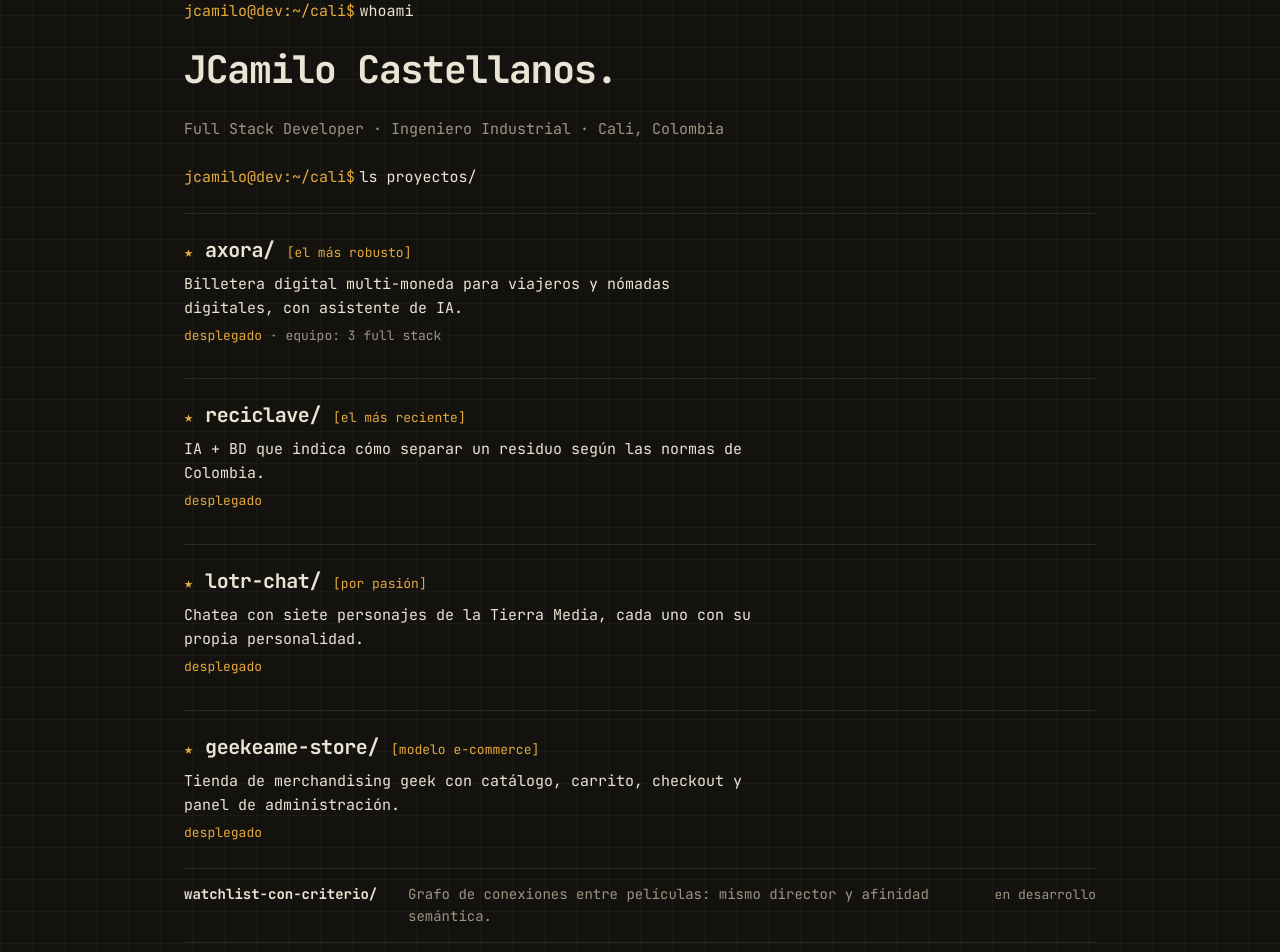
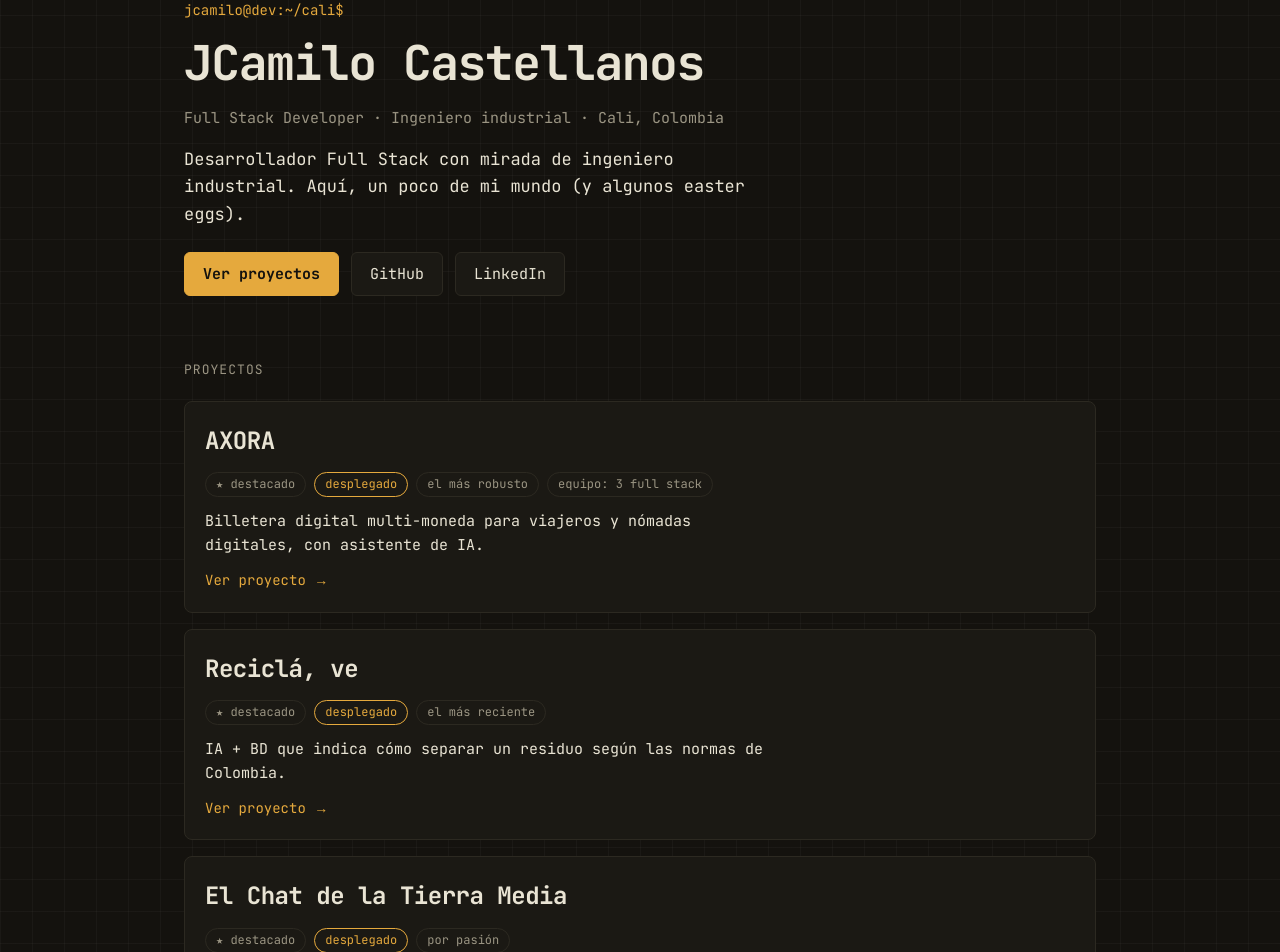
Before and after one commit to DonJuanC/portafolio, a Next.js app: page / in a window 1280 px wide. Shown: the part 113-1065 px from the top of the page. Built offline with nearby package versions, Linux system fonts and the light colour scheme.

Commit message:
Refactor: simplify home, project cards and optional terminal

```diff
--- a/src/app/page.module.css
+++ b/src/app/page.module.css
@@ -4,84 +4,119 @@
   padding: clamp(48px, 10vw, 112px) 24px;
   display: flex;
   flex-direction: column;
-  gap: 24px;
+  gap: 64px;
 }
 
-.line {
-  margin: 0;
+/* ---------- Cabecera ---------- */
+
+.hero {
+  display: flex;
+  flex-direction: column;
+  gap: 16px;
 }
 
-.prompt {
+.signature {
+  margin: 0;
   color: var(--accent);
-  margin-right: 0.5ch;
+  font-size: 14px;
 }
 
 .title {
   margin: 0;
-  font-size: clamp(28px, 5vw, 38px);
+  font-size: clamp(32px, 6vw, 48px);
   font-weight: 700;
-  line-height: 1.2;
+  line-height: 1.1;
   letter-spacing: -0.03em;
 }
 
-.dim {
+.role {
   margin: 0;
   color: var(--text-dim);
 }
 
-.cursor {
-  display: inline-block;
-  width: 9px;
-  height: 1.1em;
-  background: var(--accent);
-  vertical-align: text-bottom;
-  animation: blink 1.1s steps(1) infinite;
+.lead {
+  margin: 0;
+  max-width: 56ch;
+  font-size: 17px;
 }
 
-@keyframes blink {
-  50% {
-    opacity: 0;
-  }
+.actions {
+  display: flex;
+  flex-wrap: wrap;
+  gap: 12px;
+  margin-top: 8px;
 }
 
-@media (prefers-reduced-motion: reduce) {
-  .cursor {
-    animation: none;
-  }
+.btn {
+  display: inline-flex;
+  align-items: center;
+  min-height: 44px;
+  padding: 0 18px;
+  color: var(--text);
+  background: var(--surface);
+  border: 1px solid var(--line);
+  border-radius: 6px;
+  transition: border-color 0.15s, color 0.15s;
 }
 
-/* ---------- Catálogo de proyectos ---------- */
+.btn:hover {
+  color: var(--accent);
+  border-color: var(--accent);
+}
 
-.featured,
-.compact {
+.btnPrimary {
+  color: var(--bg);
+  font-weight: 700;
+  background: var(--accent);
+  border-color: var(--accent);
+}
+
+.btnPrimary:hover {
+  color: var(--bg);
+  background: var(--accent-hover);
+  border-color: var(--accent-hover);
+}
+
+/* ---------- Proyectos ---------- */
+
+.sectionTitle {
+  margin: 0 0 20px;
+  color: var(--text-dim);
+  font-size: 13px;
+  font-weight: 400;
+  letter-spacing: 0.08em;
+  text-transform: uppercase;
+}
+
+.grid {
   list-style: none;
   margin: 0;
   padding: 0;
+  display: grid;
+  grid-template-columns: repeat(2, minmax(0, 1fr));
+  gap: 16px;
 }
 
-.featured {
+.wide {
+  grid-column: 1 / -1;
+}
+
+.card {
   display: flex;
   flex-direction: column;
-  gap: 32px;
+  gap: 12px;
+  height: 100%;
+  padding: 20px;
+  color: var(--text);
+  background: var(--surface);
+  border: 1px solid var(--line);
+  border-radius: 8px;
+  transition: border-color 0.15s;
 }
 
-.item {
-  display: flex;
-  flex-direction: column;
-  gap: 6px;
-  padding-top: 20px;
-  border-top: 1px solid var(--line);
-}
-
-.itemHead {
-  display: flex;
-  flex-wrap: wrap;
-  align-items: baseline;
-  gap: 4px 12px;
-}
-
-.star {
-  color: var(--accent);
+.card:hover {
+  color: var(--text);
+  border-color: var(--accent);
 }
 
 .name {
@@ -90,73 +125,83 @@
   letter-spacing: -0.02em;
 }
 
-.tag {
+.wide .name {
+  font-size: 24px;
+}
+
+.badges {
+  display: flex;
+  flex-wrap: wrap;
+  gap: 8px;
+}
+
+.badge {
+  padding: 2px 10px;
+  color: var(--text-dim);
+  font-size: 12px;
+  border: 1px solid var(--line);
+  border-radius: 999px;
+}
+
+.badgeOn {
   color: var(--accent);
-  font-size: 13px;
+  border-color: var(--accent);
 }
 
 .tagline {
-  margin: 0;
   max-width: 64ch;
 }
 
-.meta {
-  margin: 0;
-  color: var(--text-dim);
-  font-size: 13px;
+.cta {
+  margin-top: auto;
+  color: var(--accent);
+  font-size: 14px;
 }
 
-.statusOn {
-  color: var(--accent);
+.cta span {
+  display: inline-block;
+  transition: transform 0.15s;
 }
 
-.compact {
-  display: flex;
-  flex-direction: column;
+.card:hover .cta span {
+  transform: translateX(4px);
+}
+
+/* ---------- Terminal opcional ---------- */
+
+.extra {
+  padding-top: 24px;
   border-top: 1px solid var(--line);
 }
 
-.row {
-  display: grid;
-  grid-template-columns: 200px minmax(0, 1fr) auto;
-  gap: 4px 24px;
-  align-items: baseline;
-  padding: 14px 0;
-  border-bottom: 1px solid var(--line);
-  font-size: 14px;
+.extra summary {
+  color: var(--accent);
+  cursor: pointer;
+  list-style: none;
 }
 
-.rowName {
-  font-weight: 700;
+.extra summary::-webkit-details-marker {
+  display: none;
 }
 
-.rowTagline {
-  color: var(--text-dim);
+.extra summary::before {
+  content: "▸ ";
 }
 
-.rowStatus {
-  color: var(--text-dim);
-  font-size: 13px;
+.extra[open] summary::before {
+  content: "▾ ";
 }
 
-@media (max-width: 640px) {
-  .row {
-    grid-template-columns: minmax(0, 1fr) auto;
-  }
-
-  .rowTagline {
-    grid-column: 1 / -1;
-    grid-row: 2;
+@media (max-width: 720px) {
+  .grid {
+    grid-template-columns: minmax(0, 1fr);
   }
 }
 
-/* Nombres de proyecto como enlaces */
-.name,
-.rowName {
-  color: var(--text);
+@media (prefers-reduced-motion: reduce) {
+  .btn,
+  .card,
+  .cta span {
+    transition: none;
+  }
 }
-
-.name:hover,
-.rowName:hover {
-  color: var(--accent);
-}
--- a/src/app/page.tsx
+++ b/src/app/page.tsx
@@ -1,62 +1,83 @@
+import Link from "next/link";
+import Terminal from "@/components/Terminal";
+import { projects } from "@/content/projects";
+import { statusLabel } from "@/lib/labels";
+import { GITHUB, LINKEDIN } from "@/lib/links";
 import styles from "./page.module.css";
-import { projects } from "@/content/projects";
-import Link from "next/link";
-import { statusLabel } from "@/lib/labels";
-import Terminal from "@/components/Terminal";
 
 export default function Home() {
-  const featured = projects.filter((p) => p.featured);
-  const rest = projects.filter((p) => !p.featured);
-
   return (
     <main className={styles.screen}>
-      <p className={styles.line}>
-        <span className={styles.prompt}>jcamilo@dev:~/cali$</span>whoami
-      </p>
-      <h1 className={styles.title}>JCamilo Castellanos.</h1>
-      <p className={styles.dim}>
-        Full Stack Developer · Ingeniero Industrial · Cali, Colombia
-      </p>
+      <header className={styles.hero}>
+        <p className={styles.signature}>jcamilo@dev:~/cali$</p>
+        <h1 className={styles.title}>JCamilo Castellanos</h1>
+        <p className={styles.role}>
+          Full Stack Developer · Ingeniero industrial · Cali, Colombia
+        </p>
+        <p className={styles.lead}>
+          Desarrollador Full Stack con mirada de ingeniero industrial. Aquí, un
+          poco de mi mundo (y algunos easter eggs).
+        </p>
+        <div className={styles.actions}>
+          <a className={`${styles.btn} ${styles.btnPrimary}`} href="#proyectos">
+            Ver proyectos
+          </a>
+          <a
+            className={styles.btn}
+            href={GITHUB}
+            target="_blank"
+            rel="noopener noreferrer"
+          >
+            GitHub
+          </a>
+          <a
+            className={styles.btn}
+            href={LINKEDIN}
+            target="_blank"
+            rel="noopener noreferrer"
+          >
+            LinkedIn
+          </a>
+        </div>
+      </header>
 
-      <p className={styles.line}>
-        <span className={styles.prompt}>jcamilo@dev:~/cali$</span>ls proyectos/
-      </p>
-
-      <ul className={styles.featured}>
-        {featured.map((p) => (
-          <li key={p.slug} className={styles.item}>
-            <div className={styles.itemHead}>
-              <span className={styles.star} aria-hidden="true">
-                ★
-              </span>
-              <Link className={styles.name} href={`/proyectos/${p.slug}`}>
-                {p.slug}/
+      <section id="proyectos" aria-labelledby="proyectos-titulo">
+        <h2 id="proyectos-titulo" className={styles.sectionTitle}>
+          Proyectos
+        </h2>
+        <ul className={styles.grid}>
+          {projects.map((p) => (
+            <li key={p.slug} className={p.featured ? styles.wide : undefined}>
+              <Link href={`/proyectos/${p.slug}`} className={styles.card}>
+                <span className={styles.name}>{p.name}</span>
+                <span className={styles.badges}>
+                  {p.featured && <span className={styles.badge}>★ destacado</span>}
+                  <span
+                    className={`${styles.badge} ${
+                      p.status === "deployed" ? styles.badgeOn : ""
+                    }`}
+                  >
+                    {statusLabel[p.status]}
+                  </span>
+                  {p.tag && <span className={styles.badge}>{p.tag}</span>}
+                  {p.team && (
+                    <span className={styles.badge}>equipo: {p.team}</span>
+                  )}
+                </span>
+                <span className={styles.tagline}>{p.tagline}</span>
+                <span className={styles.cta}>
+                  Ver proyecto <span aria-hidden="true">→</span>
+                </span>
               </Link>
-              {p.tag && <span className={styles.tag}>[{p.tag}]</span>}
-            </div>
-            <p className={styles.tagline}>{p.tagline}</p>
-            <p className={styles.meta}>
-              <span className={p.status === "deployed" ? styles.statusOn : ""}>
-                {statusLabel[p.status]}
-              </span>
-              {p.team && ` · equipo: ${p.team}`}
-            </p>
-          </li>
-        ))}
-      </ul>
-
-      {rest.length > 0 && (
-        <ul className={styles.compact}>
-          {rest.map((p) => (
-            <li key={p.slug} className={styles.row}>
-              <span className={styles.rowName}>{p.slug}/</span>
-              <span className={styles.rowTagline}>{p.tagline}</span>
-              <span className={styles.rowStatus}>{statusLabel[p.status]}</span>
             </li>
           ))}
         </ul>
-      )}
-      <Terminal />
+      </section>
+
+      <details className={styles.extra}>
+        <summary>¿Curioso? Abre la terminal</summary>
+        <Terminal />
+      </details>
     </main>
   );
 }
--- a/src/components/Terminal.module.css
+++ b/src/components/Terminal.module.css
@@ -1,7 +1,5 @@
 .terminal {
-  margin-top: 48px;
-  padding-top: 24px;
-  border-top: 1px solid var(--line);
+  margin-top: 16px;
   display: flex;
   flex-direction: column;
   gap: 16px;
--- a/src/lib/commands.ts
+++ b/src/lib/commands.ts
@@ -1,8 +1,6 @@
 import { projects } from "@/content/projects";
 import type { Command, Output } from "./types";
-
-const GITHUB = "https://github.com/DonJuanC";
-const LINKEDIN = "https://www.linkedin.com/in/juancamilo-castellanos-uribe";
+import { GITHUB, LINKEDIN } from "./links";
 
 function slugFrom(arg: string | undefined): string {
   return (arg ?? "").toLowerCase().replace(/\/$/, "");
--- /dev/null
+++ b/src/lib/links.ts
@@ -0,0 +1,3 @@
+export const GITHUB = "https://github.com/DonJuanC";
+export const LINKEDIN =
+  "https://www.linkedin.com/in/juancamilo-castellanos-uribe";
```
